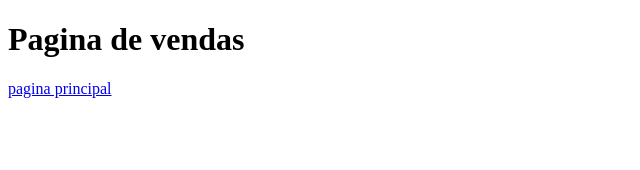
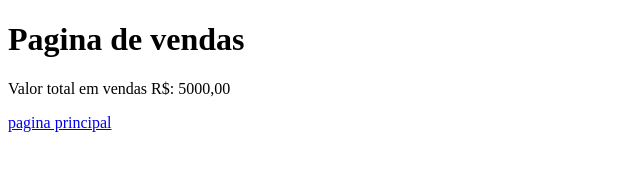
Before and after one commit to Daniel-Alves21/Aula-teste, a plain HTML site: page vendas.html in a window 1280 px wide. Shown: the whole page, without its empty margins (0-640 px from the left). Drawn offline with Linux system fonts and the light colour scheme.

Commit message:
adicionado valor de vendas

```diff
--- a/vendas.html
+++ b/vendas.html
@@ -7,6 +7,7 @@
 </head>
 <body>
     <h1>Pagina de vendas</h1>
+    <p>Valor total em vendas R$: 5000,00</p>
     <a href="index.html">pagina principal</a>
 
 </body>
```
